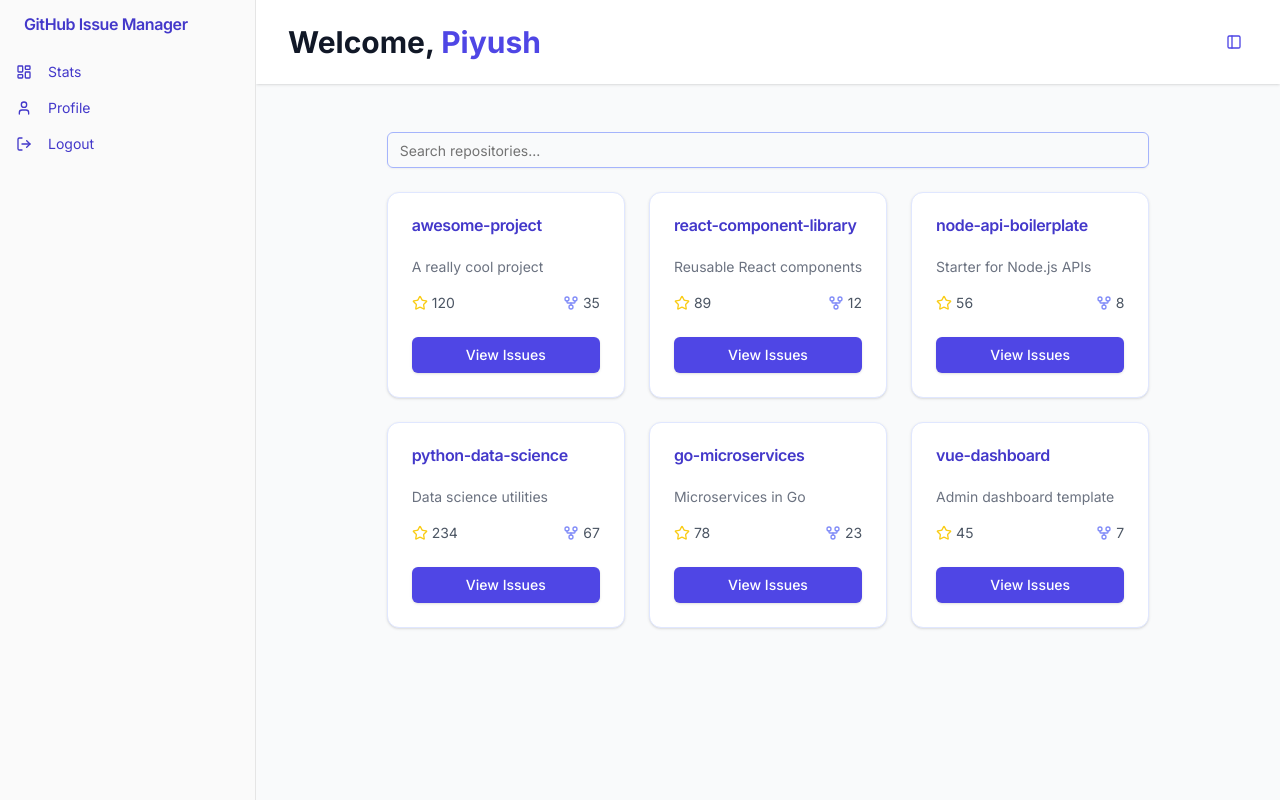
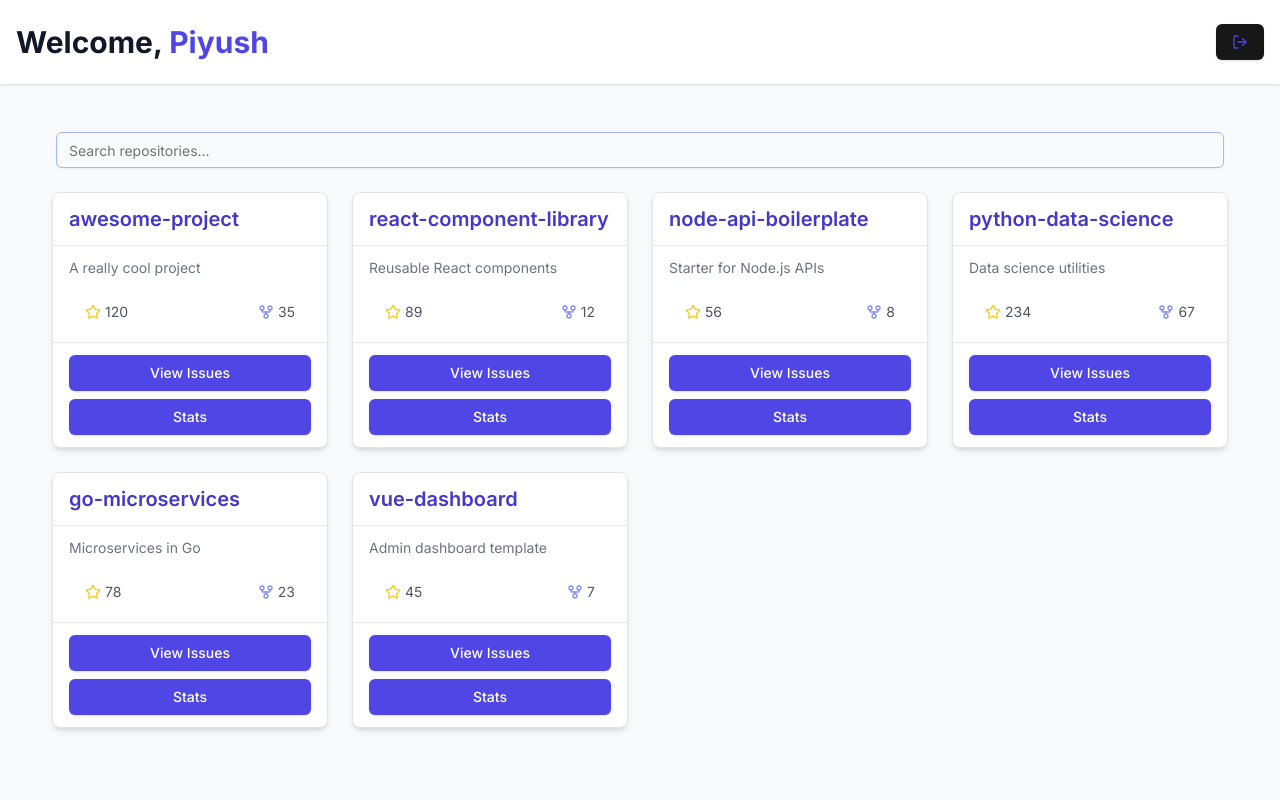
Before and after one commit to Piyush-Piyush/GitHub_Issue_Classification, a Next.js app: page /dashboard in a window 1280 px wide. Built offline with nearby package versions, Linux system fonts and the light colour scheme.

Commit message:
added login feature on the dashboard

```diff
--- a/src/app/dashboard/page.jsx
+++ b/src/app/dashboard/page.jsx
@@ -3,42 +3,15 @@
 import { useState } from "react";
 import { Button } from "@/components/ui/button";
 import { Input } from "@/components/ui/input";
+import { useRouter } from "next/navigation";
+import { signOut } from "next-auth/react";
 import {
 	Tooltip,
 	TooltipContent,
 	TooltipProvider,
 	TooltipTrigger,
 } from "@/components/ui/tooltip";
-
-import {
-	Card,
-	CardContent,
-	CardFooter,
-	CardHeader,
-	CardTitle,
-} from "@/components/ui/card";
-import {
-	Sidebar,
-	SidebarContent,
-	SidebarGroup,
-	SidebarGroupContent,
-	SidebarGroupLabel,
-	SidebarHeader,
-	SidebarMenu,
-	SidebarMenuButton,
-	SidebarMenuItem,
-	SidebarProvider,
-	SidebarTrigger,
-	SidebarInset,
-} from "@/components/ui/sidebar";
-import {
-	Search,
-	Star,
-	GitFork,
-	LogOut,
-	User,
-	LayoutDashboard,
-} from "lucide-react";
+import { FileSearch, Star, GitFork, LogOut } from "lucide-react";
 
 // Mock data for repositories
 const mockRepositories = [
@@ -94,102 +67,67 @@ export default function UserDashboard() {
 		repo.name.toLowerCase().includes(searchTerm.toLowerCase())
 	);
 
+	const router = useRouter();
+
+	const handleSignOut = async () => {
+		await signOut({ redirect: false });
+		router.push("/");
+	};
+
 	return (
-		<SidebarProvider>
 		<div className="w-full flex h-screen">
-				<Sidebar className="bg-indigo-700">
-					<SidebarHeader>
-						<CardTitle className="px-4 py-2 text-indigo-700">
-							GitHub Issue Manager
-						</CardTitle>
-					</SidebarHeader>
-					<SidebarContent>
-						<SidebarGroup>
-							<SidebarGroupContent>
-								<SidebarMenu>
-									<SidebarMenuItem>
-										<SidebarMenuButton asChild>
-											<a
-												href="#stats"
-												className="text-indigo-700 hover:bg-indigo-600 hover:text-white"
-											>
-												<LayoutDashboard className="mr-2 h-4 w-4" />
-												Stats
-											</a>
-										</SidebarMenuButton>
-									</SidebarMenuItem>
-									<SidebarMenuItem>
-										<SidebarMenuButton asChild>
-											<a
-												href="#profile"
-												className="text-indigo-700 hover:bg-indigo-600 hover:text-white"
-											>
-												<User className="mr-2 h-4 w-4" />
-												Profile
-											</a>
-										</SidebarMenuButton>
-									</SidebarMenuItem>
-									<SidebarMenuItem>
-										<SidebarMenuButton asChild>
-											<a
-												href="#logout"
-												className="text-indigo-700 hover:bg-indigo-600 hover:text-white"
-											>
-												<LogOut className="mr-2 h-4 w-4" />
-												Logout
-											</a>
-										</SidebarMenuButton>
-									</SidebarMenuItem>
-								</SidebarMenu>
-							</SidebarGroupContent>
-						</SidebarGroup>
-					</SidebarContent>
-				</Sidebar>
+			{/* Content */}
+			<div className="h-full w-full bg-gray-50">
+				<header className="bg-white shadow flex justify-between items-center px-4 py-6">
+					<h1 className="text-3xl font-bold text-gray-900">
+						Welcome, <span className="text-indigo-600">{username}</span>
+					</h1>
 
-				<SidebarInset className="h-max w-full bg-gray-50">
-					<header className="bg-white shadow">
-						<div className="max-w-7xl mx-auto py-6 px-4 sm:px-6 lg:px-8 flex justify-between items-center">
-							<h1 className="text-3xl font-bold text-gray-900">
-								Welcome,{" "}
-								<span className="text-indigo-600">{username}</span>
-							</h1>
 					<TooltipProvider>
 						<Tooltip>
 							<TooltipTrigger asChild>
-										<SidebarTrigger className="text-indigo-600 hover:text-indigo-700" />
+								<Button
+									onClick={handleSignOut}
+									className="text-indigo-600 hover:text-indigo-700"
+								>
+									<LogOut className="h-5 w-5" />
+								</Button>
 							</TooltipTrigger>
-									<TooltipContent>Sidebar</TooltipContent>
+							<TooltipContent>Logout</TooltipContent>
 						</Tooltip>
 					</TooltipProvider>
-						</div>
 				</header>
 
 				<main className="max-w-7xl mx-auto py-6 sm:px-6 lg:px-8">
-						<div className="px-4 py-6 sm:px-0">
-							<div className="mb-6">
+					{/* Search Input */}
+					<div className="m-6">
 						<Input
 							type="text"
 							placeholder="Search repositories..."
 							value={searchTerm}
 							onChange={(e) => setSearchTerm(e.target.value)}
-									icon={<Search className="h-4 w-4 text-gray-400" />}
+							icon={<FileSearch />}
 							className="border-indigo-300 focus:border-indigo-500 focus:ring-indigo-500"
 						/>
 					</div>
 
-							<div className="grid grid-cols-1 gap-6 sm:grid-cols-2 lg:grid-cols-3">
+					{/* Repository Cards */}
+					<div className="m-5 grid grid-cols-1 gap-6 sm:grid-cols-2 lg:grid-cols-4">
 						{filteredRepositories.map((repo) => (
-									<Card key={repo.id} className="border-indigo-100">
-										<CardHeader>
-											<CardTitle className="text-indigo-700">
+							<div
+								key={repo.id}
+								className="border rounded-lg overflow-hidden bg-white shadow-md"
+							>
+								<div className="px-4 py-3 border-b">
+									<h2 className="text-xl font-semibold text-indigo-700">
 										{repo.name}
-											</CardTitle>
-										</CardHeader>
-										<CardContent>
+									</h2>
+								</div>
+								<div className="px-4 py-3">
 									<p className="text-sm text-gray-500 mb-4">
 										{repo.description}
 									</p>
-											<div className="flex justify-between text-sm text-gray-600">
+									<div className="px-4 py-2 flex justify-between text-sm text-gray-600">
 										<span className="flex items-center">
 											<Star className="h-4 w-4 mr-1 text-yellow-400" />
 											{repo.stars}
@@ -199,19 +137,20 @@ export default function UserDashboard() {
 											{repo.forks}
 										</span>
 									</div>
-										</CardContent>
-										<CardFooter>
-											<Button className="w-full bg-indigo-600 hover:bg-indigo-700 text-white">
+								</div>
+								<div className="px-4 py-3 border-t">
+									<Button className="w-full bg-indigo-600 hover:bg-indigo-700 text-white mb-2">
 										View Issues
 									</Button>
-										</CardFooter>
-									</Card>
+									<Button className="w-full bg-indigo-600 hover:bg-indigo-700 text-white">
+										Stats
+									</Button>
+								</div>
+							</div>
 						))}
 					</div>
+				</main>
 			</div>
-					</main>
-				</SidebarInset>
 		</div>
-		</SidebarProvider>
 	);
 }
```
Lines whose indentation alone changed are shown as unchanged.
